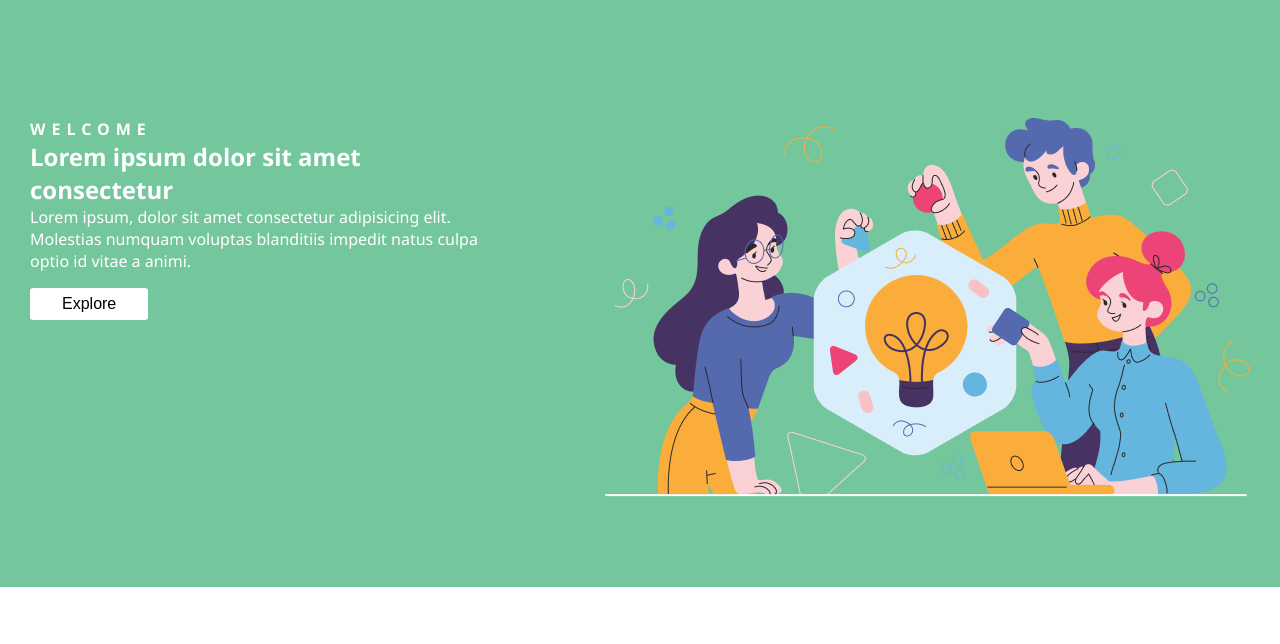
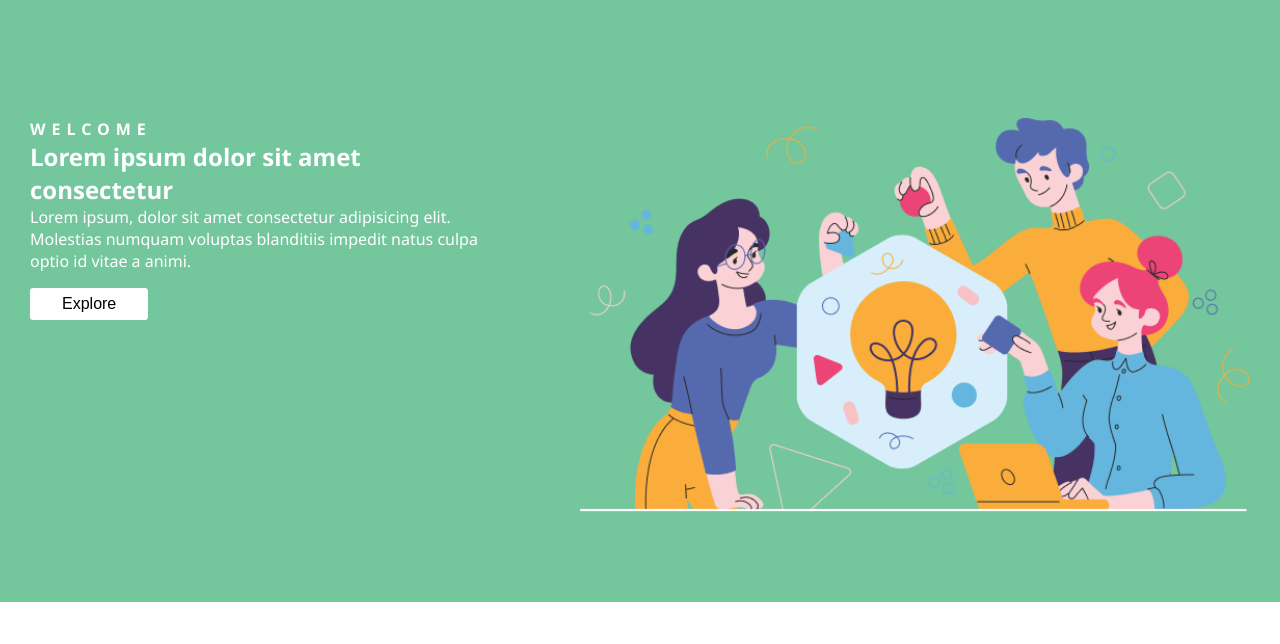
Before and after one commit to MonikaJaraite/12-naujas-projektas, a website: page index.html in a window 1280 px wide. Shown: the part 122-766 px from the top of the page. Drawn offline with Linux system fonts and the light colour scheme.

Commit message:
Group img width

```diff
--- a/css/base/base.css
+++ b/css/base/base.css
@@ -28,6 +28,12 @@ body {
 footer .rights,
 .right-column {
     text-align: right;
+}
+
+.right-column > img {
+    max-width: 670px;
+    width: 100%;
+    height: auto;
 }
 
 .link {
```
